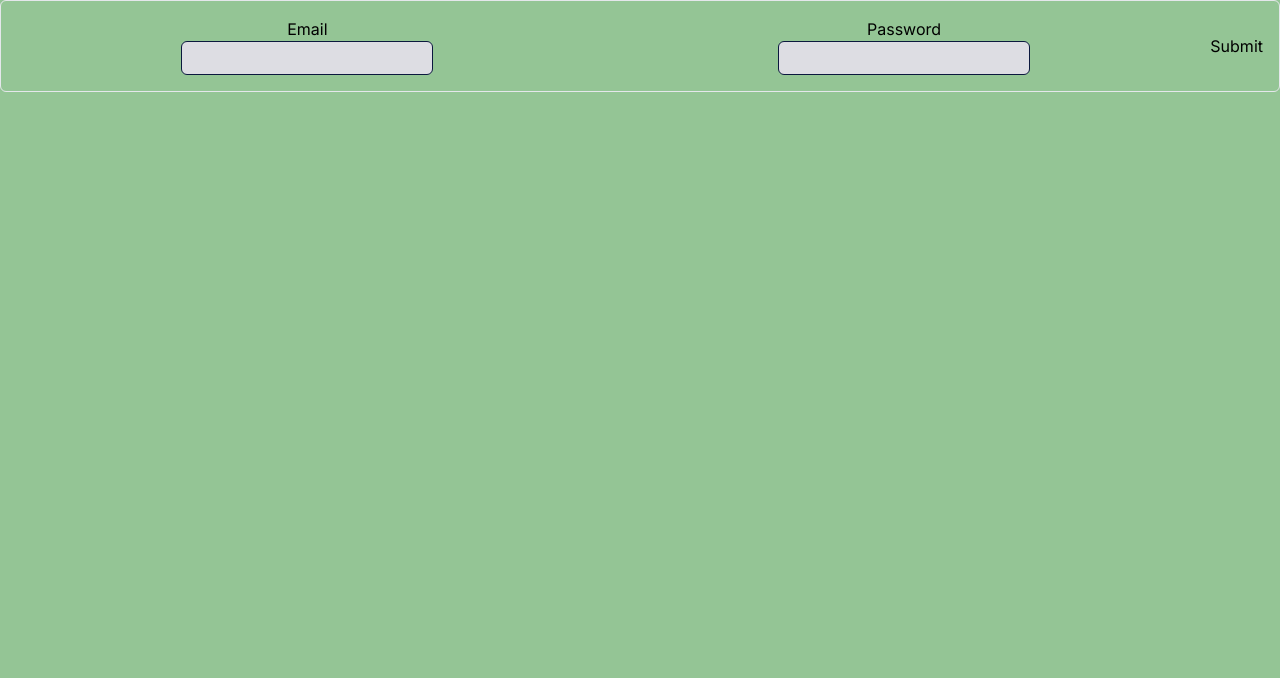
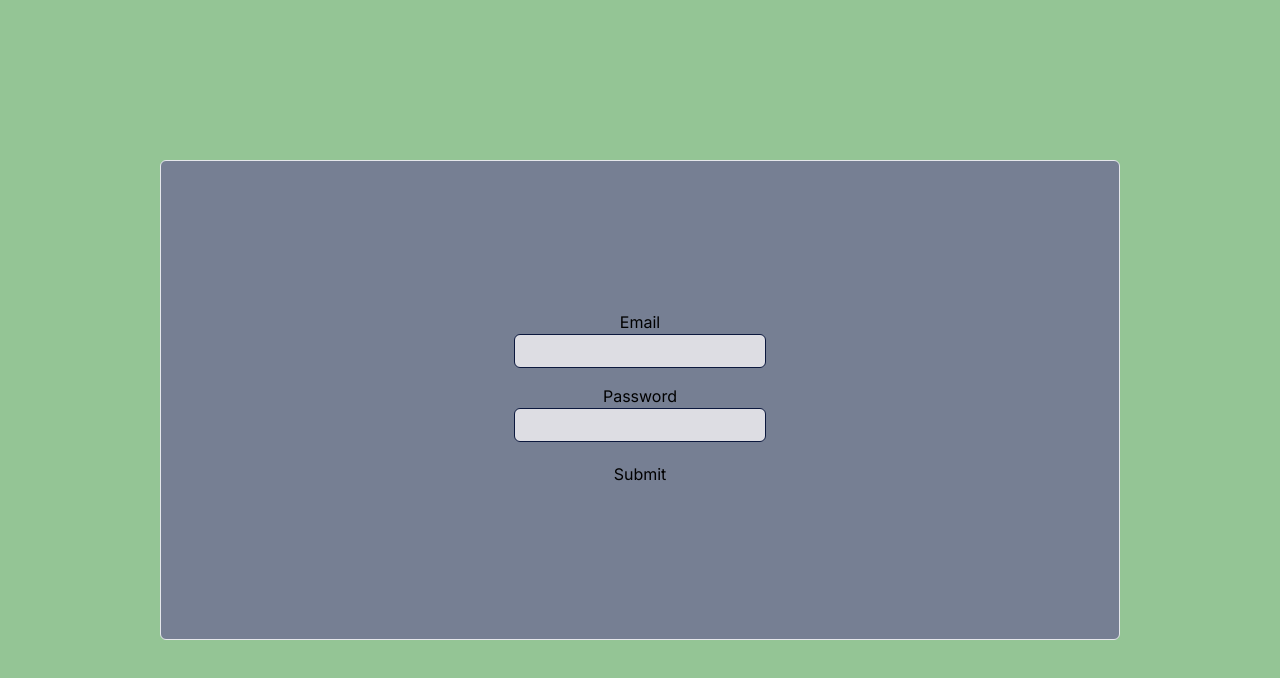
Before and after one commit to LAsoul88/practice_buddy, a Next.js app: page /login in a window 1280 px wide. Shown: the top 678 px of the page. Built offline with nearby package versions, Linux system fonts and the light colour scheme.

Commit message:
styling of layout and login form

```diff
--- a/src/app/layout.tsx
+++ b/src/app/layout.tsx
@@ -14,9 +14,10 @@ export default function RootLayout({
 }: Readonly<{
   children: React.ReactNode;
 }>) {
+  const bodyClass = `w-full h-full ${inter.className}`
   return (
     <html lang="en" className="bg-celadon text-oxford-blue w-full h-full">
-      <body className={inter.className}>{children}</body>
+      <body className={bodyClass}>{children}</body>
     </html>
   );
 }
--- a/src/app/login/_components/LoginForm.tsx
+++ b/src/app/login/_components/LoginForm.tsx
@@ -8,7 +8,7 @@ interface LoginInfo {
   password: string
 }
 
-export const LoginForm = ({ children, submit }: FormProps) => {
+export const LoginForm = ({ submit }: FormProps) => {
   const [loginInfo, setLoginInfo] = useState<LoginInfo>({
     email: '',
     password: ''
@@ -16,7 +16,7 @@ export const LoginForm = ({ children, submit }: FormProps) => {
 
   const handleSubmit = (e: OnSubmitEvent) => {
     e.preventDefault()
-    submit('')
+    submit(loginInfo)
     setLoginInfo({ email: '', password: '' })
   }
 
@@ -26,24 +26,28 @@ export const LoginForm = ({ children, submit }: FormProps) => {
     setLoginInfo({ ...loginInfo, [field]: value })
   }
   return (
-    <form className="flex p-2 space-between w-full border rounded-md" onSubmit={handleSubmit}>
-      <div className="flex flex-col text-center items-center w-1/2 p-2">
+    <form className="flex w-full h-full border rounded-md justify-center items-center bg-slateGray" onSubmit={handleSubmit}>
+      <div>
+        <div className="flex flex-col text-center items-center p-2">
           <Input
-          type="text"
+            type="email"
             name={'Email'}
             value={loginInfo.email}
             handleChange={handleChange}
           />
         </div>
-      <div className="flex flex-col text-center items-center w-1/2 p-2">
+        <div className="flex flex-col text-center items-center p-2">
           <Input
-          type="text"
+            type="password"
             name={'Password'}
             value={loginInfo.password}
             handleChange={handleChange}
           />
         </div>
+        <div className="flex flex-col text-center items-center p-2">
           <Button>Submit</Button>
+        </div>
+      </div>
     </form>
   )
 }
--- a/src/app/login/page.tsx
+++ b/src/app/login/page.tsx
@@ -9,11 +9,12 @@ export default function Login() {
   }
 
 	return (
-		<div>
-			<LoginForm
-        submit={login}
-      >
-      </LoginForm>
+		<div className="w-full h-full flex justify-center p-40">
+      <div className="flex w-full h-full">
+        <LoginForm
+          submit={login}
+        />
+      </div>
 		</div>
 	)
 }
```
Lines whose indentation alone changed are shown as unchanged.
